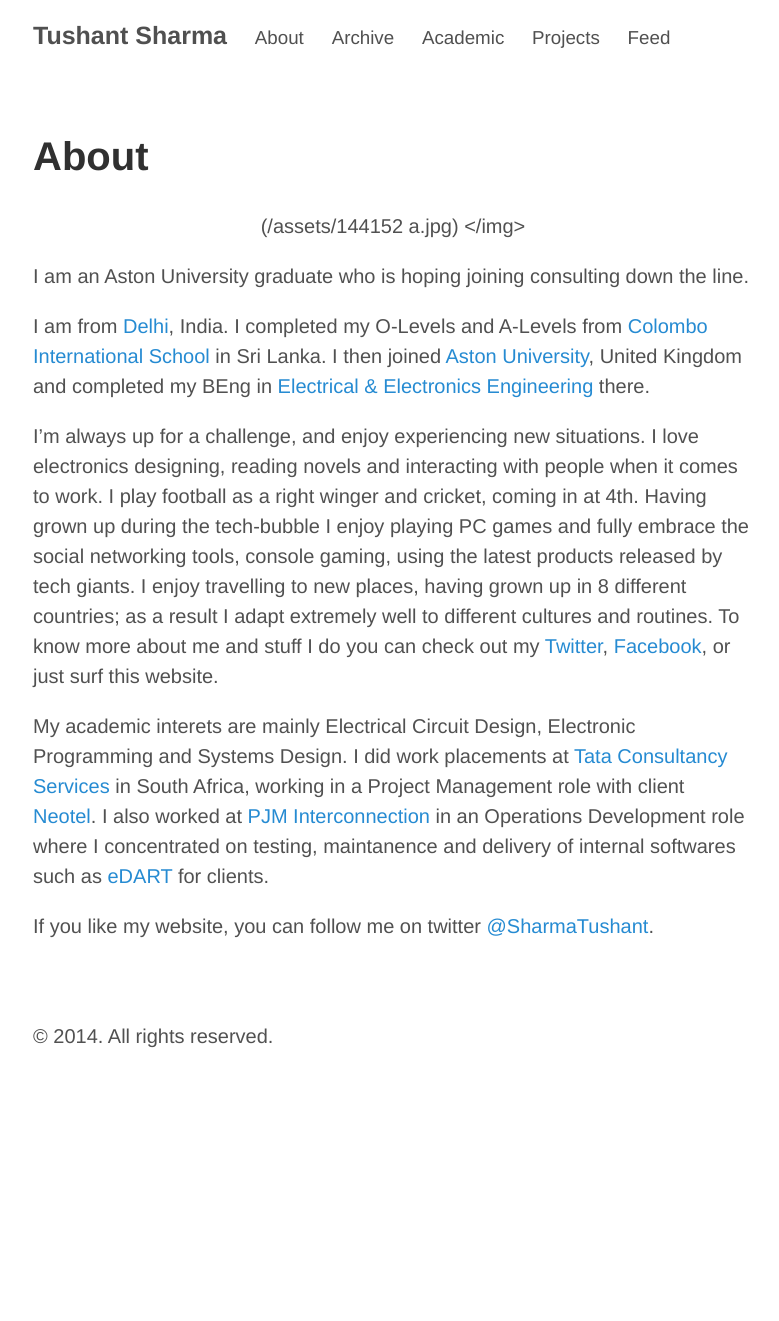
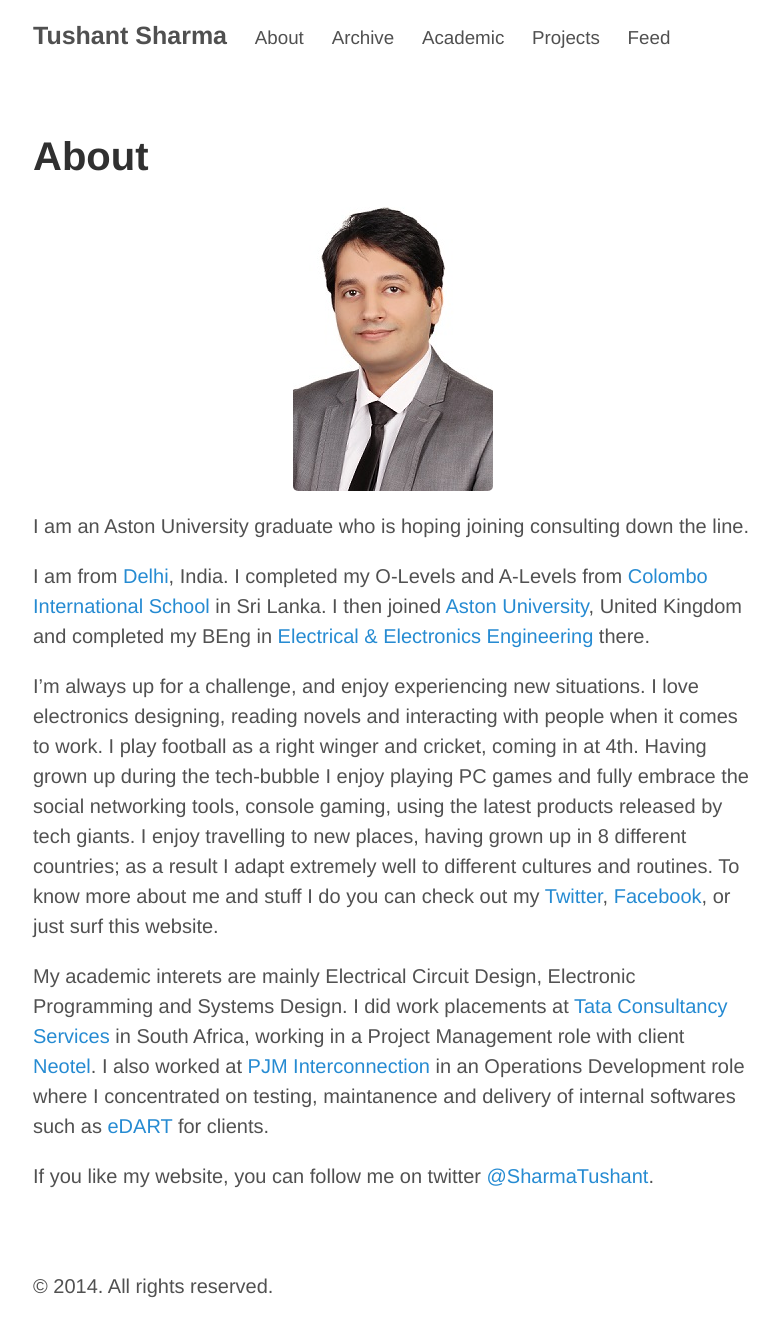
Before and after one commit to Jadax/jadax.github.io, a Jekyll site: the page built from about.md, in a window 1280 px wide. Shown: the whole page, without its empty margins (247-1026 px from the left). Built offline with Jekyll 4.4.1, drawn with Linux system fonts in a browser that asks for light colours; Markdown is read by kramdown in place of the engine named in the settings; before the commit the page ends 1071 px from its top, so only the background shows below that.

Commit message:
update about.md

```diff
--- a/about.md
+++ b/about.md
@@ -4,8 +4,7 @@ title: About
 ---
 
 <p align="center">
-  <img/>(/assets/144152  a.jpg)
-  </img>
+  <img src="https://github.com/Jadax/jadax.github.io/blob/master/assets/144152%20%20a.jpg?raw=true"/>
 </p>
 
 I am an Aston University graduate who is hoping joining consulting
```
